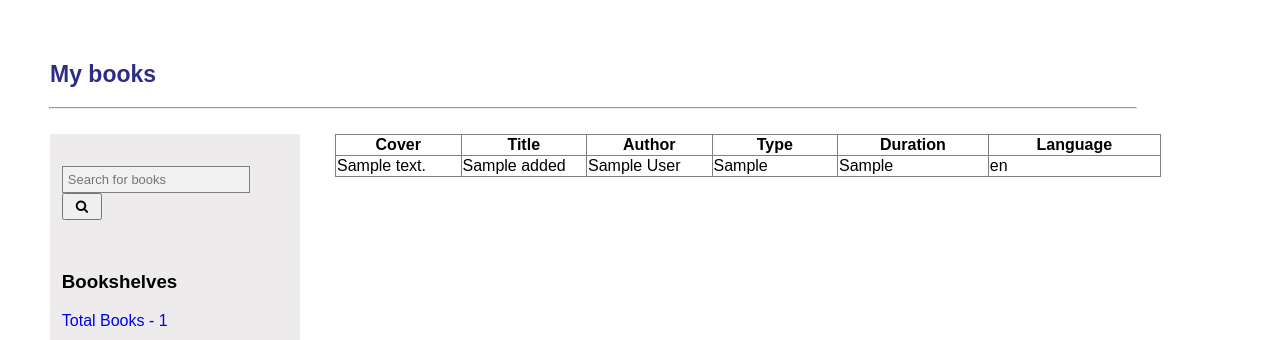
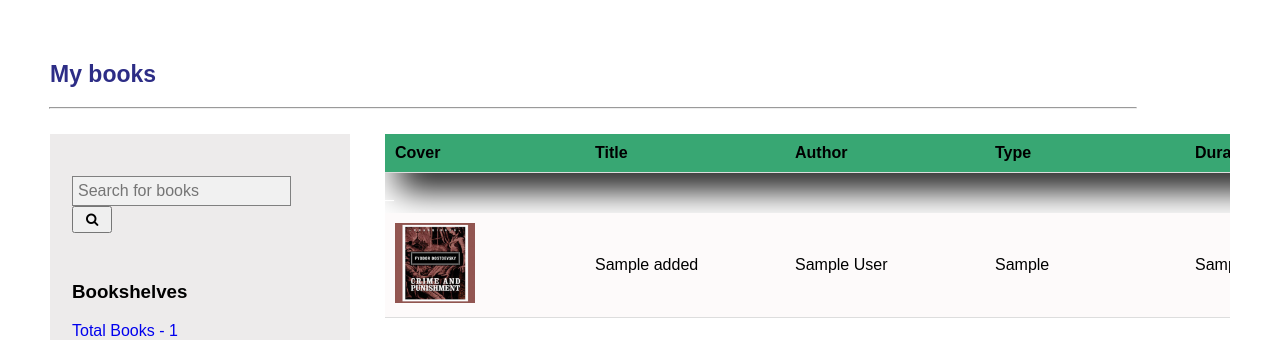
Before and after one commit to Radu22/Boox, a PHP site: page /views/pages/book.php?controller=pages&action=book in a window 1280 px wide. Shown: the part 89-429 px from the top of the page. Run offline with PHP 8.4, Linux system fonts and the light colour scheme; the visitor is signed in with stand-in values (Sample User, id 1); tables that the repository leaves empty or names only in its code hold one stand-in row (values such as "Sample post"); data that the repository does not hold is empty.

Commit message:
designed table for personal books

```diff
--- a/content/css/book.css
+++ b/content/css/book.css
@@ -51,7 +51,7 @@ form{
 
 form input[type=text] {
     padding: 5px;
-    font-size: 13px;
+    font-size: 16px;
     border: 1px solid grey;
     background: #f1f1f1;
     margin-top: 20px;
@@ -63,8 +63,48 @@ form button[type=submit]{
 }
 
 table{
-	width: 70%;
+	width: 99%;
 	border-collapse: collapse;
+
+}
+thead{
+	background-color: #38a773;
+}
+thead tr{
+	text-align: left;
+	box-shadow: 13px 15px 35px #000000;
+}
+thead tr th{
+	min-width: 200px;
+}
+
+table, th, td{
+	border: 0;
+}
+th, td{
+	border-bottom: 1px solid #ddd;
+	padding: 10px;
+}
+tbody:before {
+    line-height:2.5em;
+    content:"_";
+    color:white;
+    display:block;
+}
+
+tbody tr:nth-child(even){
+	background-color: #f2f2f2;
+}
+tbody tr:nth-child(odd){
+	background-color: #fdfafa;
+}
+
+tbody tr:hover{
+	background-color: #ddd;
+}
+
+td{
+	margin-top: 10px;
 }
 /*
 *
@@ -96,11 +136,10 @@ table{
 .wrapper-left{
 	background-color: rgba(228, 224, 224, 0.644);
 	float: left;
-	width: 250px;
+	width: 300px;
 	margin-right: 35px;
-	padding: 1%;
+	padding: 22px;
 	height: 1000px;
-	max-width: none;
 }
 
 .wrapper-right{
--- a/views/pages/book.php
+++ b/views/pages/book.php
@@ -36,7 +36,7 @@
 
 	<div class="content">
         <div class="wrapper-left">
-            <form >
+            <form method="post">
                 <input type="text" placeholder="Search for books" name="search2" title="Search for books" id="filter"
                     onkeyup="getFiltered()">
                 <button type="submit"><i class="fa fa-search"></i></button>
@@ -52,7 +52,9 @@
 
             </div>
         </div>
-        <table id="books" border="1">
+        <div style="overflow-x:hidden">
+
+        <table border="1" >
         <thead>
                 <tr id="booksHeader">
                     <th>Cover</th>
@@ -63,10 +65,12 @@
                     <th>Language</th>
                 </tr>
             </thead>
-        <tbody id="booksBody">
+            <tbody>
                 <?php foreach($books as $book) {?>
-                <tr id="<?php echo "".$book->book_id.""; ?>" >
-                    <td class="field cover"><?php echo $book->description; ?></td>
+                    <tr id="<?php echo "".$book->book_id.""; ?>" align="left">
+                        <td class="field cover">
+                            <img src="../../content/images/crime.jpg" alt="<?php echo $book->description; ?>" width="80" height="80"></td>
+
                         <td class="field title"><?php echo $book->book_title; ?></td>
                         <td class="field author"><?php echo $book->book_author; ?></td>
                         <td class="field type"><?php echo $book->book_type; ?></td>
@@ -78,6 +82,7 @@
 
         </table>
 
+        </div>
 
 	</div>
 
--- a/views/pages/main.php
+++ b/views/pages/main.php
@@ -21,8 +21,8 @@
 
         <div class="rand">
             <div class="leftcolumn">
-                <form class="searchBook" >
-                  <input type="text" placeholder="Search for books" name="search2" title="Search for books" id="filter"
+                <form class="searchBook" method="post">
+                  <input type="text" placeholder="Search for books" name="search" title="Search for books" id="filter"
                      onkeyup="getFiltered()">
                   <button type="submit"><i class="fa fa-search"></i></button>
                 </form>
```
Also changed, not shown: content/css/mainpage.css (+6 -9 lines), content/images/crime.jpg (added). Lines whose indentation alone changed are shown as unchanged.
